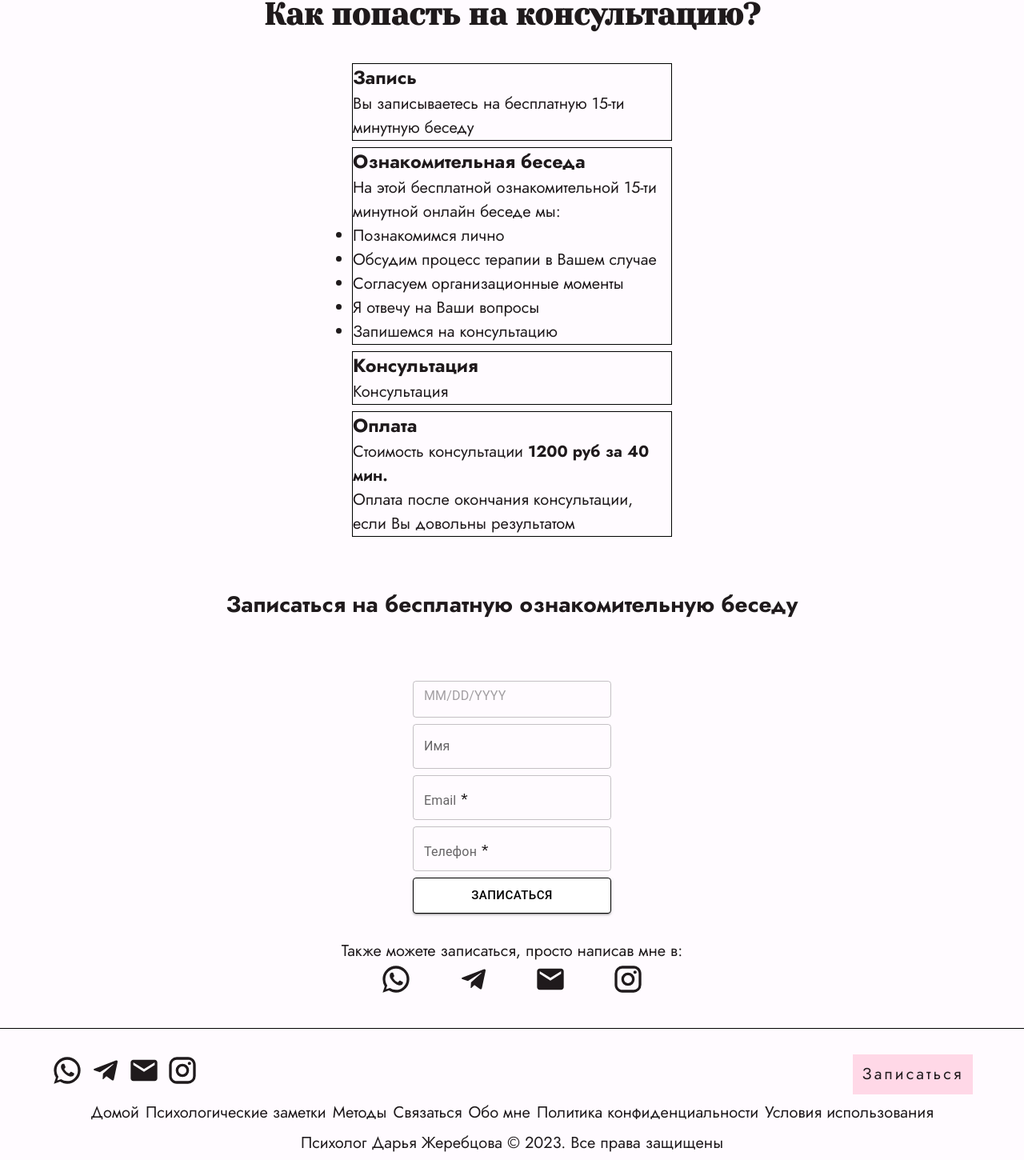
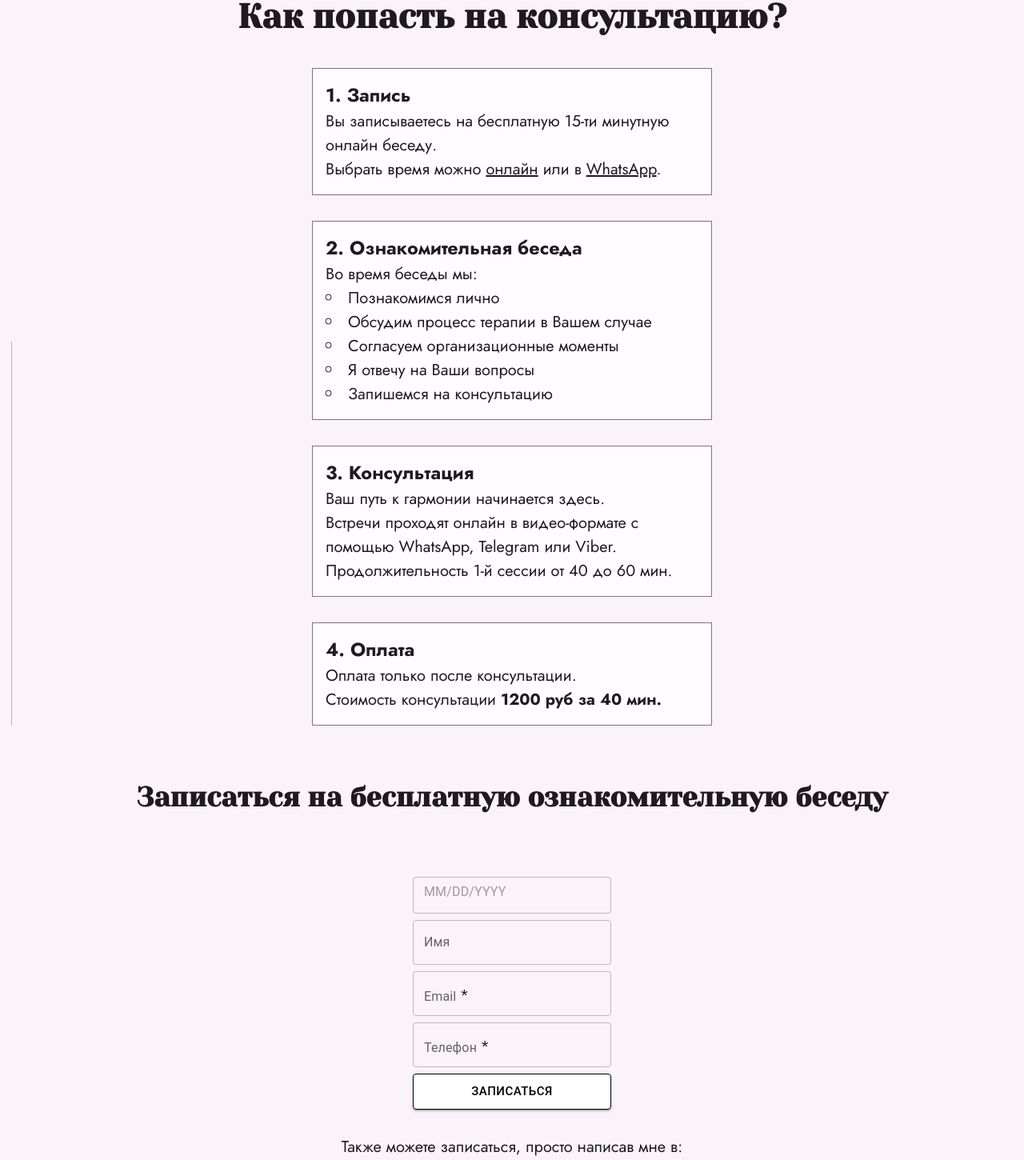
Before and after one commit to spqrod/zhe-front-end, a React (Create React App) app: page /#/book-consultation in a window 1280 px wide. Shown: the part 154-1604 px from the top of the page at 80% size. Built offline with nearby package versions, Linux system fonts and the light colour scheme.

Commit message:
Add line on scroll animation

```diff
--- a/src/App.js
+++ b/src/App.js
@@ -14,19 +14,18 @@ import "./styles/global.css";
 function App() {
   const consultationPrice = 1200;
   const consultationLength = 40;
-
-
+  const whatsAppLink = "https://wa.me/79788110255";
 
   return (
     <div>
       <Header />
       <Routes>
-        <Route path="/" element={<Home consultationPrice={consultationPrice} consultationLength={consultationLength}/>} />
+        <Route path="/" element={<Home consultationPrice={consultationPrice} consultationLength={consultationLength} whatsAppLink={whatsAppLink}/>} />
         <Route path="/contact" element={<Contact />} />
         <Route path="/blog" element={<Blog />} />
         <Route path="/about" element={<About />} />
         <Route path="/methods" element={<Methods />} />
-        <Route path="/book-consultation" element={<BookConsultation consultationPrice={consultationPrice} consultationLength={consultationLength}/>} />
+        <Route path="/book-consultation" element={<BookConsultation consultationPrice={consultationPrice} consultationLength={consultationLength} whatsAppLink={whatsAppLink}/>} />
         <Route path="/privacy-policy" element={<PrivacyPolicy />} />
         <Route path="/terms-of-service" element={<TermsOfService />} />
       </Routes>
--- a/src/components/ConsultationBookingProcess.js
+++ b/src/components/ConsultationBookingProcess.js
@@ -1,15 +1,45 @@
+import { useEffect } from "react";
 import "../styles/consultationBookingProcess.css"
+import { Link } from "react-router-dom";
 
-export default function ConsultationBookingProcess({consultationPrice, consultationLength}) {
+export default function ConsultationBookingProcess({consultationPrice, consultationLength, whatsAppLink}) {
+    useEffect(() => {
+        const path = document.querySelector('.myPath');
+        const pathLength = path.getTotalLength();
+        path.style.strokeDasharray = pathLength + " " + pathLength;
+        path.style.strokeDashoffset = pathLength;
+
+        const processesContainer = document.querySelector(".processesContainer");
+
+        function processScroll() {
+            const rect = processesContainer.getBoundingClientRect();
+            if (rect.top < rect.height) {
+                const percentageOfSectionScrolled = Math.round(((rect.height - (rect.top + rect.height / 2)) / rect.height) * 100) / 100;
+                let drawLength = pathLength * percentageOfSectionScrolled;
+                path.style.strokeDashoffset = pathLength - drawLength;
+
+                if (percentageOfSectionScrolled > 1) {
+                    window.removeEventListener("scroll", processScroll);
+                }
+            }
+        }
+
+        window.addEventListener("scroll", processScroll);
+  });
+
     return (
         <div className="processesContainer">
+            <svg className="processContainerSVG">
+                <path className="myPath" d="m 0 0 l 0 900"/>
+            </svg>
             <div className="processContainer">
-                <h3>Запись</h3>
-                <p>Вы записываетесь на бесплатную 15-ти минутную беседу</p>
+                <h3>1. Запись</h3>
+                <p>Вы записываетесь на бесплатную 15-ти минутную онлайн беседу.</p>
+                <p>Выбрать время можно <Link to="/book-consultation">онлайн</Link> или в <Link to={whatsAppLink}>WhatsApp</Link>.</p>
             </div>
             <div className="processContainer">
-                <h3>Ознакомительная беседа</h3>
-                <p>На этой бесплатной ознакомительной 15-ти минутной онлайн беседе мы:</p>
+                <h3>2. Ознакомительная беседа</h3>
+                <p>Во время беседы мы:</p>
                 <ul>
                     <li>Познакомимся лично</li>
                     <li>Обсудим процесс терапии в Вашем случае</li>
@@ -19,14 +49,17 @@ export default function ConsultationBookingProcess({consultationPrice, consultat
                 </ul>
             </div>
             <div className="processContainer">
-                <h3>Консультация</h3>
-                <p>Консультация</p>
+                <h3>3. Консультация</h3>
+                <p>Ваш путь к гармонии начинается здесь.</p>
+                <p>Встречи проходят онлайн в видео-формате с помощью WhatsApp, Telegram или Viber.</p>
+                <p>Продолжительность 1-й сессии от 40 до 60 мин.</p>
             </div>
-            <div className="processContainer">
-                <h3>Оплата</h3>
+            <div className="processContainer" id="test">
+                <h3>4. Оплата</h3>
+                <p>Оплата только после консультации.</p>
                 <p>Стоимость консультации <b>{consultationPrice} руб за {consultationLength} мин.</b></p>
-                <p>Оплата после окончания консультации, если Вы довольны результатом</p>
             </div>
+
         </div>
     );
 }
--- a/src/pages/Home.js
+++ b/src/pages/Home.js
@@ -5,7 +5,7 @@ import PersonIcon from '@mui/icons-material/Person';
 import ConsultationBookingProcess from "../components/ConsultationBookingProcess"
 import { Link } from "react-router-dom";
 
-export default function Home({consultationPrice, consultationLength}) {
+export default function Home({consultationPrice, consultationLength, whatsAppLink}) {
     return (
         <main className="homePage">
             <section className="heroSection">
@@ -151,7 +151,7 @@ export default function Home({consultationPrice, consultationLength}) {
             <section className="formatSection">
                 <h1 className="sectionName">Формат</h1>
                 <h2>Как попасть на консультацию?</h2>
-                <ConsultationBookingProcess consultationPrice={consultationPrice} consultationLength={consultationLength} />
+                <ConsultationBookingProcess consultationPrice={consultationPrice} consultationLength={consultationLength} whatsAppLink={whatsAppLink}/>
                 <button className="button">
                     <Link className="buttonLink" to="">
                         Записаться
--- a/src/styles/consultationBookingProcess.css
+++ b/src/styles/consultationBookingProcess.css
@@ -3,10 +3,41 @@
     display: flex;
     flex-direction: column;
     align-items: center;
-    gap: var(--small-gap);
+    gap: var(--big-gap);
+    position: relative;
 }
 
+.processContainerSVG {
+    position: absolute;
+    left: -50px;
+    height: 100%;
+    width: 3px;
+}
+
+
+.myPath {
+    stroke-width: 1px;
+    stroke: var(--outline)
+}
+
+
+
 .processContainer {
-    width: 400px;
-    border: 1px solid black;
+    width: 500px;
+    border: var(--border);
+    padding: var(--medium-gap);
+    background-color: var(--surface);
+    color: var(--on-surface);
 }
+
+.processLine {
+    height: 100px;
+    width: 1px;
+    background-color: var(--outline);
+    position: absolute;
+    left: -50px;
+    top: 0;
+}
+
+svg {
+}
--- a/src/styles/global.css
+++ b/src/styles/global.css
@@ -8,9 +8,9 @@
 
     --primary: #95416d;
     --on-primary: #ffffff;
-    --primary-container: #ffd8e7;
+    --primary-container: #facae0;
     --on-primary-container: #3d0026;
-    --background: #fffbff;
+    --background: #faf3fa;
     --on-background: #1f1a1c;
     --surface: #fffbff;
     --on-surface: #1f1a1c;
@@ -38,7 +38,7 @@ h1, h2, p, span, a, div {
 }
 
 h1 {
-    font-size: 38px;
+    font-size: 42px;
     text-align: center;
     padding-top: var(--big-gap);
     padding-bottom: var(--big-gap);
@@ -46,10 +46,10 @@ h1 {
 }
 
 h2 {
-    font-size: 28px;
+    font-size: 34px;
     text-align: center;
     padding-bottom: var(--big-gap);
-    font-family: var(--font-family-2);
+    font-family: var(--font-family-1);
 }
 
 p, a, span, div {
@@ -74,17 +74,13 @@ section {
     background-color: var(--background);
 }
 
-
-
-
-
-
-
-
-
+li {
+    list-style-type: circle;
+    list-style-position: inside;
+}
 
 .button {
-    min-width: 150px;
+    min-width: 209px;
     height: 50px;
     padding: var(--small-gap);
     position: relative;
@@ -121,7 +117,7 @@ section {
     left:0;
     width:0;
     height:0;
-    border-top:1px solid var(--primary);
+    border-top: var(--border);
 }
 
 .buttonBorder:nth-of-type(2){
@@ -129,7 +125,7 @@ section {
     right:0;
     width:10px;
     height:0;
-    border-right:1px solid var(--primary);
+    border-right: var(--border);
 }
 
 .buttonBorder:nth-of-type(3){
@@ -137,7 +133,7 @@ section {
     right:0;
     width:0;
     height:0;
-    border-bottom:1px solid var(--primary);
+    border-bottom: var(--border);
 }
 
 .buttonBorder:nth-of-type(4){
@@ -145,7 +141,7 @@ section {
     left:0;
     width:0;
     height:0;
-    border-left:1px solid var(--primary);
+    border-left: var(--border);
 }
 
 .button:hover .buttonBorder:nth-of-type(1n){
--- a/src/styles/header.css
+++ b/src/styles/header.css
@@ -3,7 +3,7 @@
     justify-content: space-between;
     align-items: center;
     height: var(--header-height);
-    border-bottom: 1px solid black;
+    border-bottom: var(--border);
 
     position: sticky;
     top: 0;
--- a/src/styles/home.css
+++ b/src/styles/home.css
@@ -18,7 +18,6 @@
     padding: var(--small-gap);
 
     border: var(--border);
-    border-radius: var(--border-radius);
 
     background-color: var(--surface);
     color: var(--on-surface);
@@ -43,7 +42,6 @@
     padding: var(--small-gap);
 
     border: var(--border);
-    border-radius: var(--border-radius);
 
     background-color: var(--surface);
     color: var(--on-surface);
```
